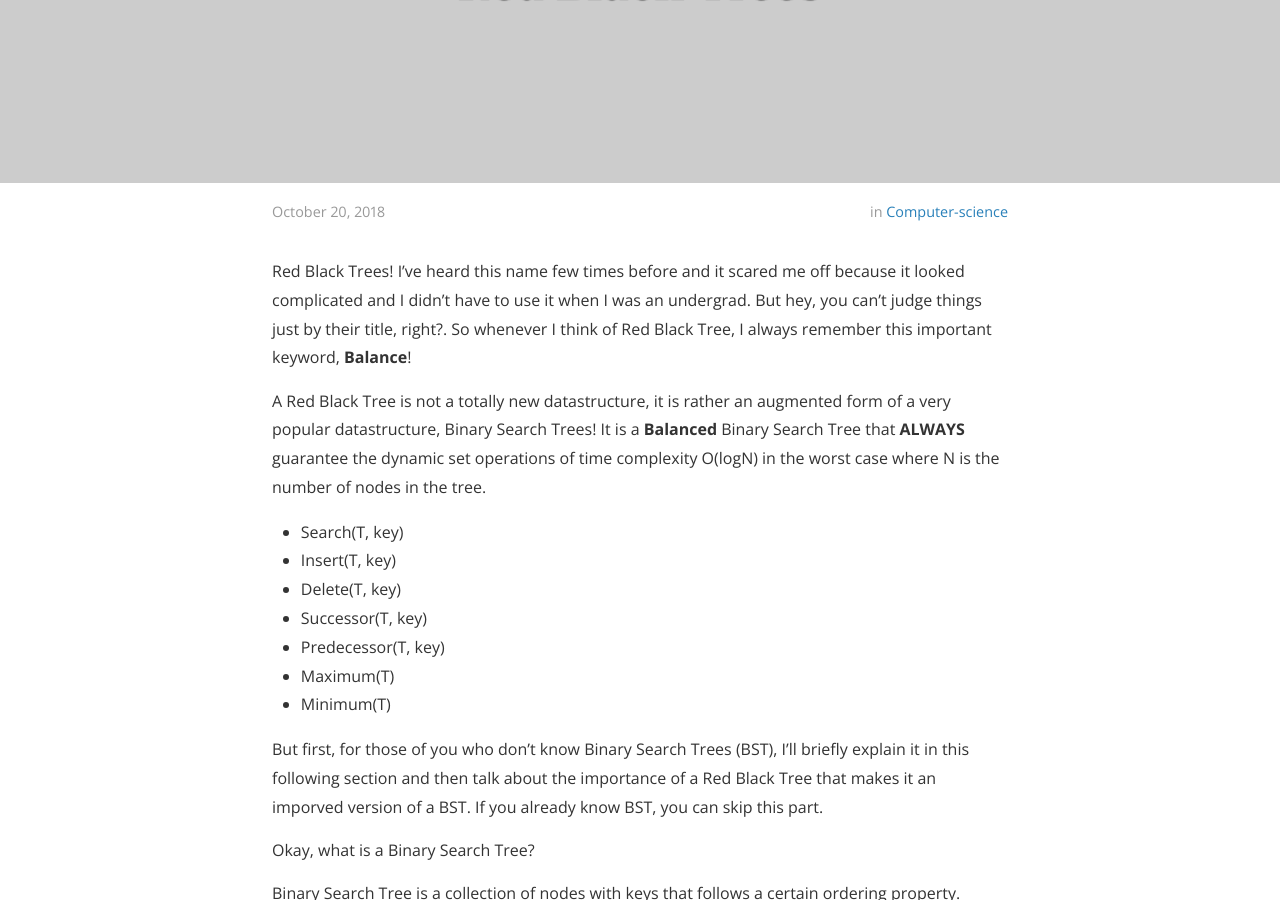
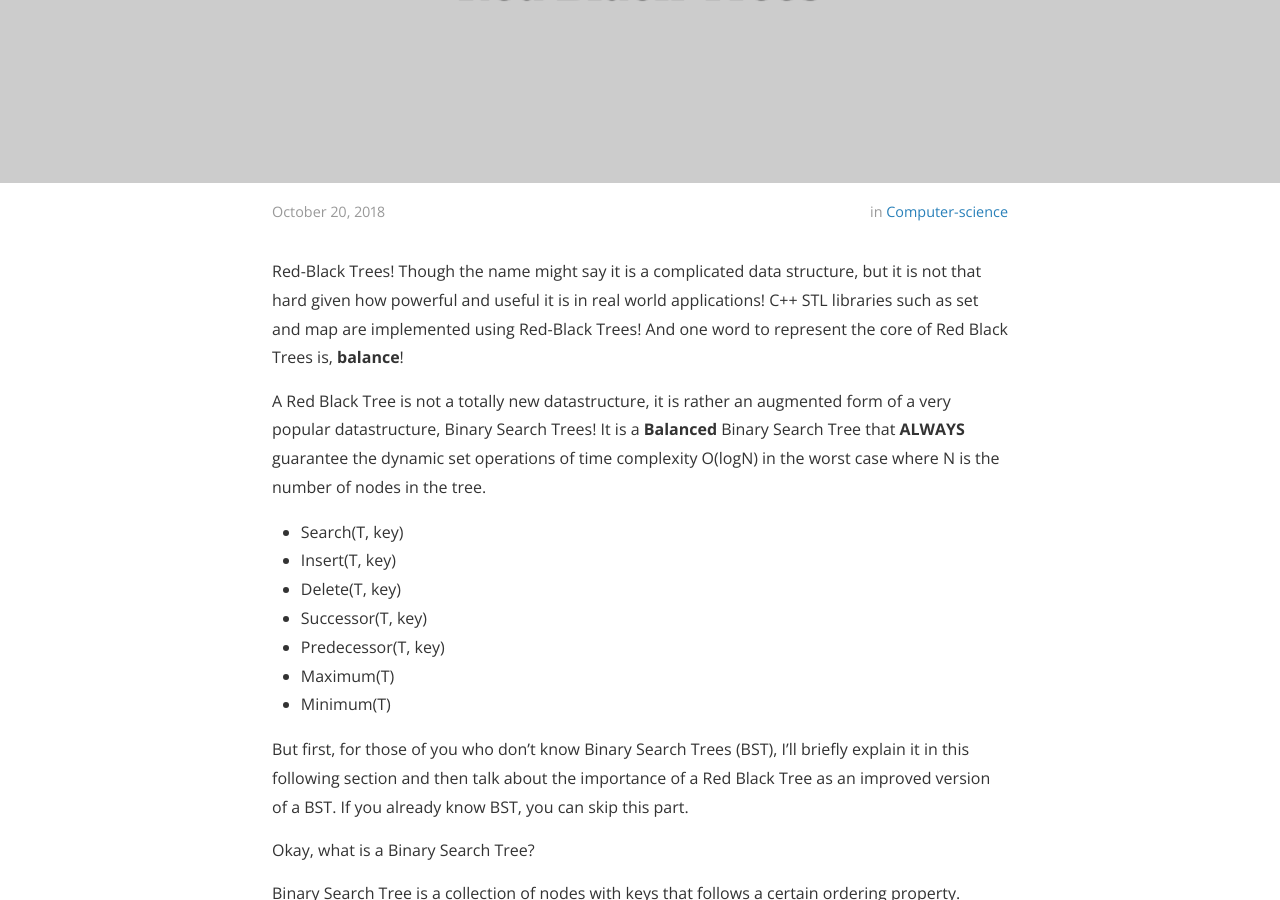
Before and after one commit to ShehabCE/shehabce.github.io, a Jekyll site: the page built from _posts/2018-10-20-Red-Black-Trees.markdown, in a window 1280 px wide and 900 px high, scrolled down 271 px. Built offline with Jekyll 4.4.1, drawn with Linux system fonts in a browser that asks for light colours; nearby versions of some CDN libraries; a style sheet for code colours, icons or effects is not loaded.

```diff
--- a/_posts/2018-03-18-IDEs-do-hurt.markdown
+++ b/_posts/2018-03-18-IDEs-do-hurt.markdown
@@ -4,7 +4,7 @@
 date:   2018-03-18 08:40:00
 <!-- author: Shehab -->
 categories: Computer-Science
-cover:  "/assets/posts/ides-do-hurt.png"
+cover:  "/assets/ides-do-hurt.png"
 ---
 
 One time I stumbled across a colleague of mine who was working on a project, and I always like to ask this traditional question, "What IDE are you using?" or "Which IDE is your favorite?". To those who don't know what is an IDE, it is an abbreviation for (Integrated Development Environment). In simple terms, its a software application that makes it easier for developers to code, build, debug, and many more. So IDE is basically a part of one's life whenever someone starts to work in software development. Anyhow, so my colleague replied to us and said, "I am not using an IDE for this project".
--- a/_posts/2018-04-18-four-benefits-of-waking-up-at-6-am.markdown
+++ b/_posts/2018-04-18-four-benefits-of-waking-up-at-6-am.markdown
@@ -4,7 +4,7 @@
 date:   2018-04-18 04:12:00
 <!-- author: Shehab -->
 categories: Food-For-Thought
-cover:  "/assets/posts/i-graduated.png"
+cover:  "/assets/i-graduated.png"
 ---
 
 Ever felt the ambition and the eagerness to do or learn a lot of things in parallel but always end up struggling because you don't have free time? You're shooting down many goals because of lack of time, or at least that's what we think it is. With all the available technologies to use and ideas we dream of, we fantasize of how to become a "perfect" self. Everyone has his/her own definition of perfectionism like having strict diet plans, regimented workout schedules, flawless relationships, glorified tracks of work, you name it. But being a perfectionist is a flawed concept because there is no such thing as perfection. There is however, enjoyment, risk-taking, mistake-making, learning, hard-working, and enjoyment once more. We all want to do many things at the same time, but what we need to do is, relax, not stress out, drop the "Perfectionist" Hat and wear the "Hard Worker" Hat, prioritize what we want to do, and work towards it without being afraid of making mistakes. But why am I writing about benefits of waking up early? Because regulated sleep cycle is a catalyst to achieve goals we desire. If you sleep properly, you won't struggle with "lack of time". And I believe there are four amazing outcomes when it comes to waking up early.
--- a/_posts/2018-05-18-I-graduated-now-what.markdown
+++ b/_posts/2018-05-18-I-graduated-now-what.markdown
@@ -4,7 +4,7 @@
 date:   2018-05-18 05:43:29
 <!-- author: Shehab -->
 categories: Food-For-Thought
-cover:  "/assets/posts/i-graduated.png"
+cover:  "/assets/i-graduated.png"
 ---
 
 Oh I have waited for this moment for years! Craving for freedom! Waiting to post on Instagram/Facebook my (last first day at uni), (last last day at uni), (last exam at uni), and (third day before last day at uni). Kidding about that last part, we don't do that, yet. But you get my point, its an amazing feeling! You're just few days away from leaving all these academic pressures behind. Enjoy it, you have definitely earned it.
--- a/_posts/2018-06-15-Leave-your-phone.markdown
+++ b/_posts/2018-06-15-Leave-your-phone.markdown
@@ -29,6 +29,7 @@
 	<li>Be as adventurous as you can be. Whether its traveling to somewhere, hiking, or even going out for a walk regularly.
 	</li>
 </ul>
+
 Catch up with old friends/colleagues. See what they've been up to.
 Think of yourself and others as a bunch of movies. If you wanna watch a certain movie, you go and watch it, that's it. If you wanna catch up with someone, you call up and see him/her, that's it. Weird metaphor I have to admit, but you get my point, don't use a platform to connect with someone when you can just see that person.
 
--- a/_posts/2018-08-26-The-Dunning-Kruger-effect.markdown
+++ b/_posts/2018-08-26-The-Dunning-Kruger-effect.markdown
@@ -4,7 +4,7 @@
 date:   2018-08-26 12:40:00
 <!-- author: Shehab -->
 categories: Food-For-Thought
-cover:  "/assets/posts/DK.jpeg"
+cover:  "/assets/DK.jpeg"
 ---
 
 Someone asks you to rate yourself in a specific skill, you decided to give a good rating score since you feel you're good at it, but a third person came in and gave a much lower rating score of your skill. You feel offended, maybe angry about this. "How can someone give me a low score?! I'm good at this! He/She doesn't know me well!!" This is an example of what it is called, the Dunning-Kruger effect.
--- a/_posts/2018-10-20-Red-Black-Trees.markdown
+++ b/_posts/2018-10-20-Red-Black-Trees.markdown
@@ -5,10 +5,10 @@
 <!-- author: Shehab -->
 categories: Computer-Science
 tags: Algorithms
-cover:  "/assets/posts/RBT.JPG"
+cover:  "/assets/RBT.jpg"
 ---
 
-Red Black Trees! I've heard this name few times before and it scared me off because it looked complicated and I didn't have to use it when I was an undergrad. But hey, you can't judge things just by their title, right?. So whenever I think of Red Black Tree, I always remember this important keyword, <strong>Balance</strong>!
+Red-Black Trees! Though the name might say it is a complicated data structure, but it is not that hard given how powerful and useful it is in real world applications! C++ STL libraries such as set and map are implemented using Red-Black Trees! And one word to represent the core of Red Black Trees is, <strong>balance</strong>!
 
 A Red Black Tree is not a totally new datastructure, it is rather an augmented form of a very popular datastructure, Binary Search Trees! It is a <strong> Balanced </strong> Binary Search Tree that <strong>ALWAYS</strong> guarantee the dynamic set operations of time complexity O(logN) in the worst case where N is the number of nodes in the tree.
 <ul>
@@ -21,7 +21,7 @@
 	<li> Minimum(T)</li>
 </ul>
 
-But first, for those of you who don't know Binary Search Trees (BST), I'll briefly explain it in this following section and then talk about the importance of a Red Black Tree that makes it an imporved version of a BST. If you already know BST, you can skip this part.
+But first, for those of you who don't know Binary Search Trees (BST), I'll briefly explain it in this following section and then talk about the importance of a Red Black Tree as an improved version of a BST. If you already know BST, you can skip this part.
 
 Okay, what is a Binary Search Tree?
 
```
Also changed, not shown: other parts of _posts/2018-06-15-Leave-your-phone.markdown (+1 -1 lines), assets/DK.jpeg (renamed from assets/posts/DK.jpeg), assets/i-graduated.png (renamed from assets/posts/i-graduated.png), assets/ides-do-hurt.png (renamed from assets/posts/ides-do-hurt.png), 2 other files.
